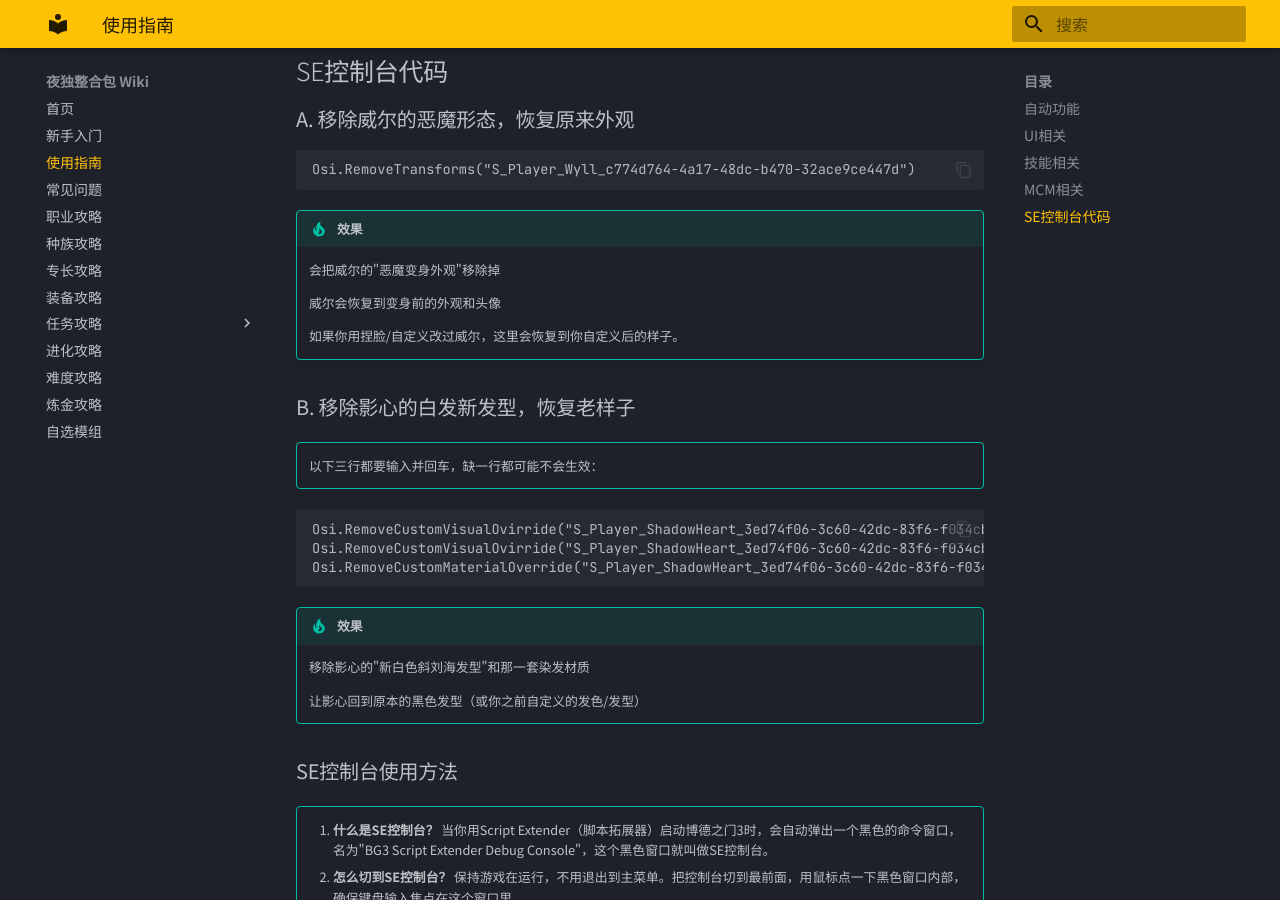
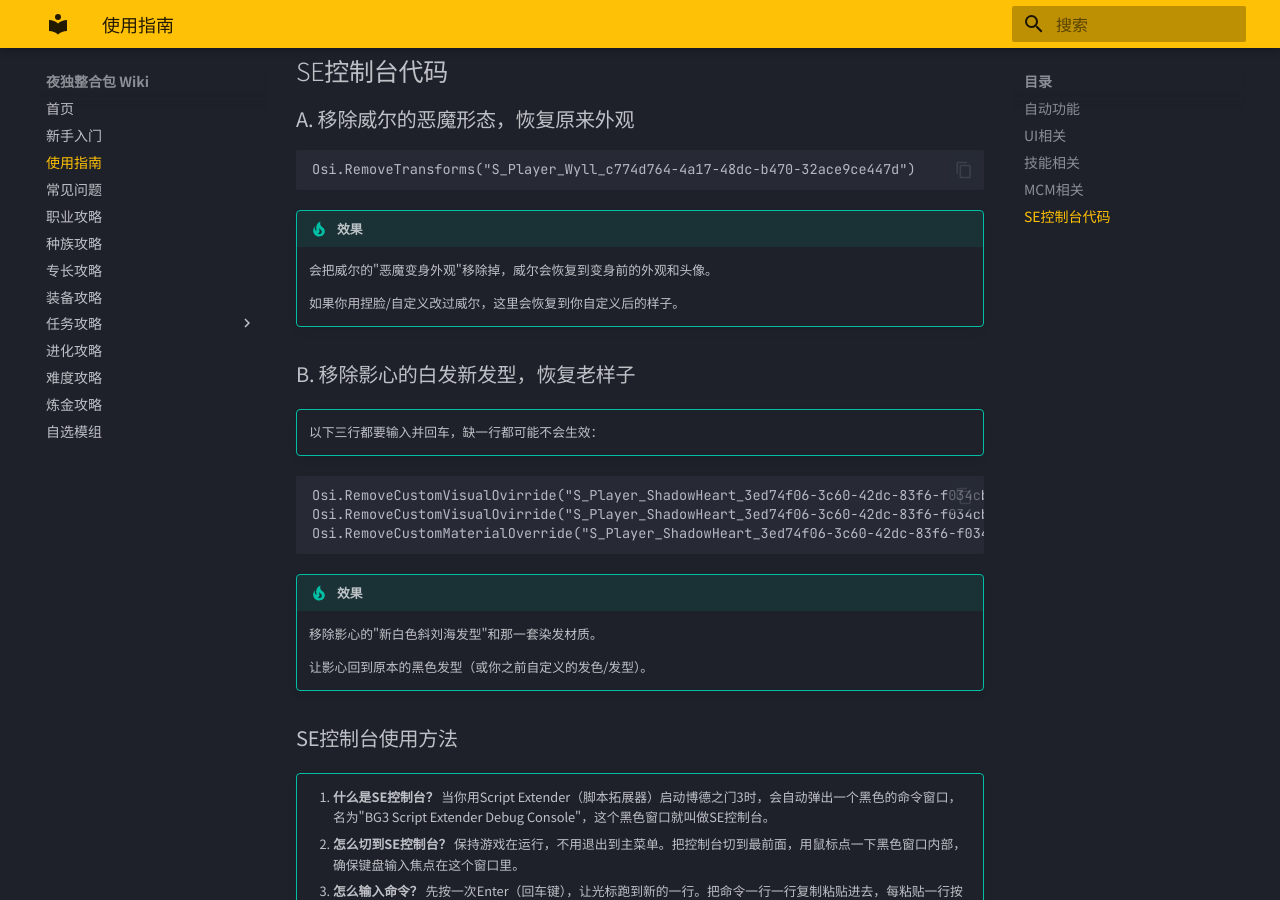
Before and after one commit to oiclyd/bg3-mod-wiki, an MkDocs documentation site: the page built from docs/ch2-mod.md, in a window 1280 px wide and 900 px high, scrolled down 3166 px. Built offline with MkDocs 1.6.1 and Material for MkDocs 9.7.7, drawn with Linux system fonts in a browser that asks for light colours.

Commit message:
Update ch2-mod.md

````diff
--- a/docs/ch2-mod.md
+++ b/docs/ch2-mod.md
@@ -115,9 +115,7 @@ Osi.RemoveTransforms("S_Player_Wyll_c774d764-4a17-48dc-b470-32ace9ce447d")
 ```
 
 !!! tip "效果"
-    会把威尔的"恶魔变身外观"移除掉
-
-    威尔会恢复到变身前的外观和头像
+    会把威尔的"恶魔变身外观"移除掉，威尔会恢复到变身前的外观和头像。
 
     如果你用捏脸/自定义改过威尔，这里会恢复到你自定义后的样子。
 
@@ -133,9 +131,9 @@ Osi.RemoveCustomMaterialOverride("S_Player_ShadowHeart_3ed74f06-3c60-42dc-83f6-f
 ```
 
 !!! tip "效果"
-    移除影心的"新白色斜刘海发型"和那一套染发材质
+    移除影心的"新白色斜刘海发型"和那一套染发材质。
 
-    让影心回到原本的黑色发型（或你之前自定义的发色/发型）
+    让影心回到原本的黑色发型（或你之前自定义的发色/发型）。
 
 ### SE控制台使用方法
 
````
